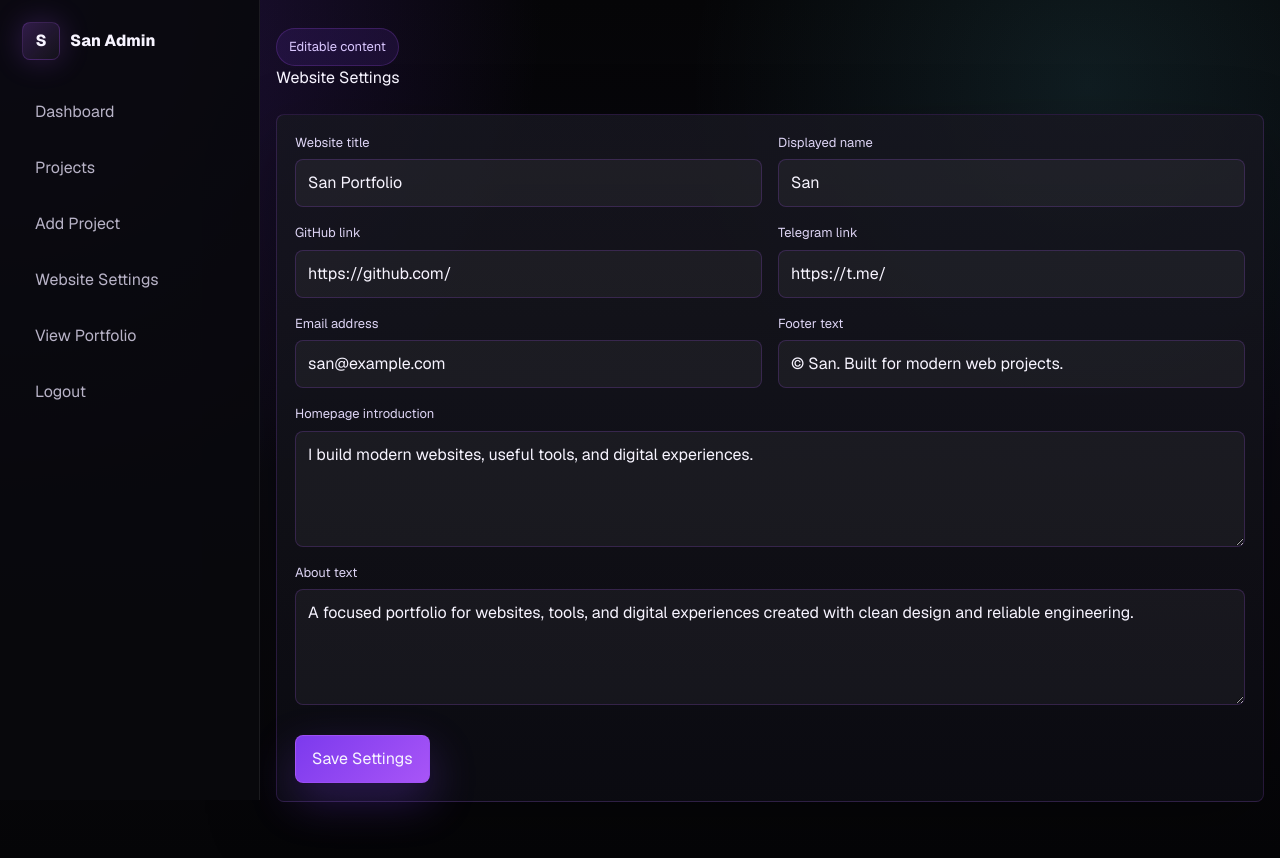
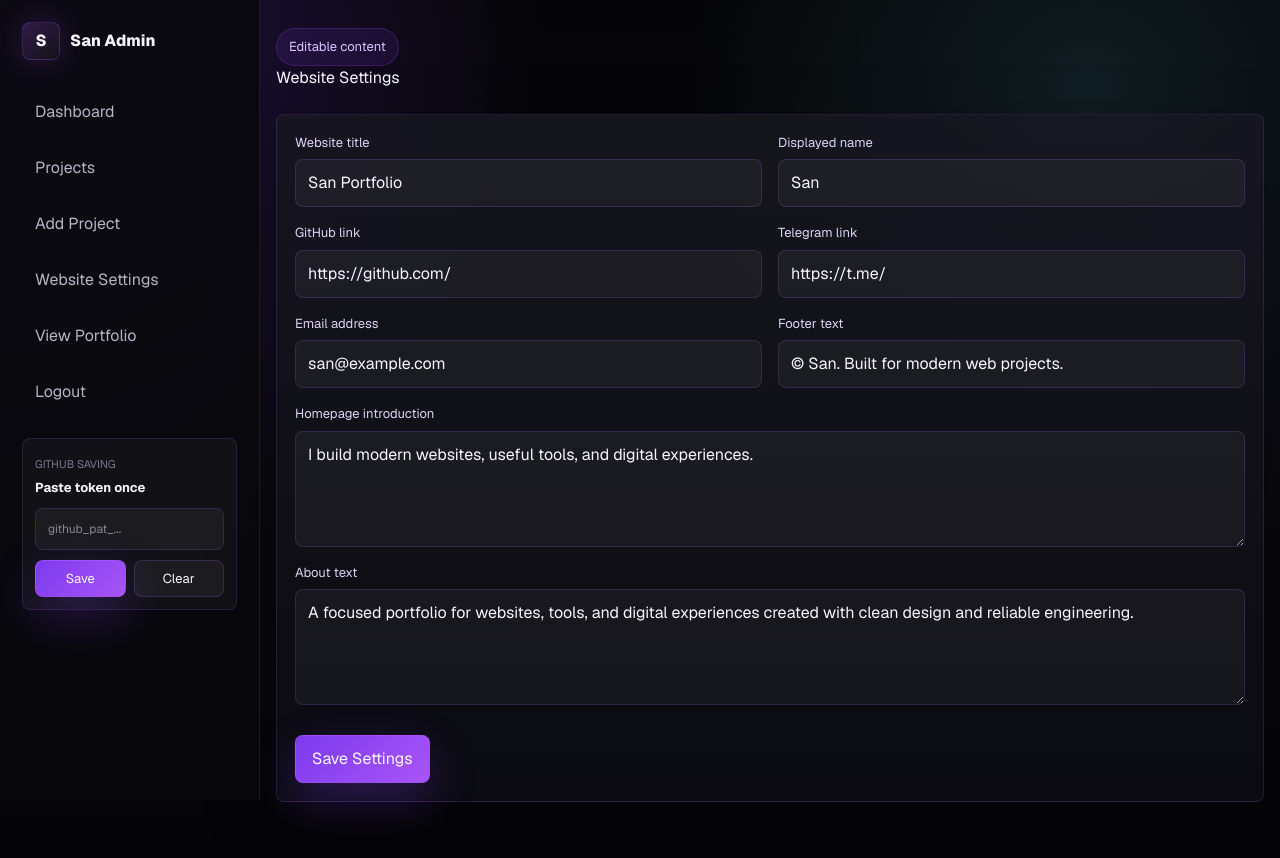
Before and after one commit to Legend999999/san-profile, a Next.js app: page /admin/settings in a window 1280 px wide. Built offline with nearby package versions, Linux system fonts and the light colour scheme; no server answers; the database is empty.

Commit message:
Allow admin browser GitHub token saves

```diff
--- a/app/admin/(private)/layout.tsx
+++ b/app/admin/(private)/layout.tsx
@@ -1,4 +1,5 @@
 import Link from "next/link";
+import { GitHubTokenPanel } from "@/components/admin/GitHubTokenPanel";
 import { logout } from "../actions";
 
 export default function AdminPrivateLayout({ children }: { children: React.ReactNode }) {
@@ -19,6 +20,7 @@ export default function AdminPrivateLayout({ children }: { children: React.React
             <button type="submit">Logout</button>
           </form>
         </nav>
+        <GitHubTokenPanel />
       </aside>
       <main className="admin-main">{children}</main>
     </div>
--- a/app/admin/api/projects/[id]/route.ts
+++ b/app/admin/api/projects/[id]/route.ts
@@ -22,6 +22,7 @@ export async function PATCH(request: Request, { params }: { params: Promise<{ id
   const { id } = await params;
   const input = (await request.json()) as ProjectInput;
   const projectInput = normalizeProject(input);
+  const githubToken = request.headers.get("x-github-token");
   try {
     const token = await requireAdminToken();
     const rows = await supabaseRequest<Project[]>(
@@ -37,7 +38,7 @@ export async function PATCH(request: Request, { params }: { params: Promise<{ id
   } catch (error) {
     if (error instanceof SupabaseConfigError) {
       try {
-        return NextResponse.json(await updateContentProject(id, projectInput));
+        return NextResponse.json(await updateContentProject(id, projectInput, { token: githubToken }));
       } catch (contentError) {
         return new NextResponse(
           contentError instanceof Error ? contentError.message : "Project update failed.",
@@ -49,8 +50,9 @@ export async function PATCH(request: Request, { params }: { params: Promise<{ id
   }
 }
 
-export async function DELETE(_request: Request, { params }: { params: Promise<{ id: string }> }) {
+export async function DELETE(request: Request, { params }: { params: Promise<{ id: string }> }) {
   const { id } = await params;
+  const githubToken = request.headers.get("x-github-token");
   try {
     const token = await requireAdminToken();
     await supabaseRequest(`/rest/v1/projects?id=eq.${encodeURIComponent(id)}`, {
@@ -61,7 +63,7 @@ export async function DELETE(_request: Request, { params }: { params: Promise<{
   } catch (error) {
     if (error instanceof SupabaseConfigError) {
       try {
-        await deleteContentProject(id);
+        await deleteContentProject(id, { token: githubToken });
         return new NextResponse(null, { status: 204 });
       } catch (contentError) {
         return new NextResponse(
--- a/app/admin/api/projects/route.ts
+++ b/app/admin/api/projects/route.ts
@@ -21,6 +21,7 @@ function normalizeProject(input: ProjectInput) {
 export async function POST(request: Request) {
   const input = (await request.json()) as ProjectInput;
   const projectInput = normalizeProject(input);
+  const githubToken = request.headers.get("x-github-token");
   try {
     const token = await requireAdminToken();
     const rows = await supabaseRequest<Project[]>("/rest/v1/projects", {
@@ -33,7 +34,7 @@ export async function POST(request: Request) {
   } catch (error) {
     if (error instanceof SupabaseConfigError) {
       try {
-        const project = await createContentProject(projectInput);
+        const project = await createContentProject(projectInput, { token: githubToken });
         return NextResponse.json(project, { status: 201 });
       } catch (contentError) {
         return new NextResponse(
--- a/app/admin/api/settings/route.ts
+++ b/app/admin/api/settings/route.ts
@@ -5,6 +5,7 @@ import type { WebsiteSettings } from "@/lib/types";
 
 export async function PATCH(request: Request) {
   const body = (await request.json()) as Partial<WebsiteSettings>;
+  const githubToken = request.headers.get("x-github-token");
   try {
     const token = await requireAdminToken();
     const rows = await supabaseRequest<WebsiteSettings[]>(
@@ -30,7 +31,7 @@ export async function PATCH(request: Request) {
   } catch (error) {
     if (error instanceof SupabaseConfigError) {
       try {
-        return NextResponse.json(await updateContentSettings(body));
+        return NextResponse.json(await updateContentSettings(body, { token: githubToken }));
       } catch (contentError) {
         return new NextResponse(
           contentError instanceof Error ? contentError.message : "Settings update failed.",
--- a/app/globals.css
+++ b/app/globals.css
@@ -434,6 +434,45 @@ select {
   border-color: var(--border);
   color: var(--text);
   background: rgba(255, 255, 255, 0.04);
+}
+
+.token-panel {
+  display: grid;
+  gap: 10px;
+  margin-top: 22px;
+  border: 1px solid rgba(168, 85, 247, 0.18);
+  border-radius: 8px;
+  padding: 12px;
+  background: rgba(255, 255, 255, 0.04);
+}
+
+.token-panel strong {
+  display: block;
+  margin-top: 3px;
+  font-size: 13px;
+}
+
+.token-kicker {
+  color: var(--soft);
+  font-size: 11px;
+  text-transform: uppercase;
+}
+
+.token-input {
+  font-size: 12px;
+  padding: 9px 10px;
+}
+
+.token-actions {
+  display: grid;
+  grid-template-columns: 1fr 1fr;
+  gap: 8px;
+}
+
+.token-actions .button {
+  min-height: 36px;
+  padding: 8px 10px;
+  font-size: 13px;
 }
 
 .admin-main {
--- a/components/admin/DeleteProjectButton.tsx
+++ b/components/admin/DeleteProjectButton.tsx
@@ -2,6 +2,7 @@
 
 import { useRouter } from "next/navigation";
 import { useState } from "react";
+import { getGitHubTokenHeaders } from "@/components/admin/GitHubTokenPanel";
 
 export function DeleteProjectButton({ id, title }: { id: string; title: string }) {
   const [busy, setBusy] = useState(false);
@@ -12,7 +13,10 @@ export function DeleteProjectButton({ id, title }: { id: string; title: string }
       return;
     }
     setBusy(true);
-    const response = await fetch(`/admin/api/projects/${id}`, { method: "DELETE" });
+    const response = await fetch(`/admin/api/projects/${id}`, {
+      method: "DELETE",
+      headers: getGitHubTokenHeaders(),
+    });
     setBusy(false);
     if (!response.ok) {
       alert("Project deletion failed.");
--- /dev/null
+++ b/components/admin/GitHubTokenPanel.tsx
@@ -0,0 +1,64 @@
+"use client";
+
+import { useEffect, useState } from "react";
+
+const storageKey = "san-admin-github-token";
+
+export function getGitHubTokenHeaders() {
+  if (typeof window === "undefined") return {};
+  const token = window.localStorage.getItem(storageKey)?.trim();
+  return token ? { "X-GitHub-Token": token } : {};
+}
+
+export function GitHubTokenPanel() {
+  const [token, setToken] = useState("");
+  const [saved, setSaved] = useState(false);
+
+  useEffect(() => {
+    const existing = window.localStorage.getItem(storageKey) ?? "";
+    setToken(existing);
+    setSaved(Boolean(existing));
+  }, []);
+
+  function saveToken() {
+    const cleanToken = token.trim();
+    if (cleanToken) {
+      window.localStorage.setItem(storageKey, cleanToken);
+      setSaved(true);
+      return;
+    }
+    window.localStorage.removeItem(storageKey);
+    setSaved(false);
+  }
+
+  function clearToken() {
+    window.localStorage.removeItem(storageKey);
+    setToken("");
+    setSaved(false);
+  }
+
+  return (
+    <section className="token-panel" aria-label="GitHub token">
+      <div>
+        <span className="token-kicker">GitHub saving</span>
+        <strong>{saved ? "Token saved" : "Paste token once"}</strong>
+      </div>
+      <input
+        aria-label="GitHub token"
+        className="input token-input"
+        onChange={(event) => setToken(event.target.value)}
+        placeholder="github_pat_..."
+        type="password"
+        value={token}
+      />
+      <div className="token-actions">
+        <button className="button primary" onClick={saveToken} type="button">
+          Save
+        </button>
+        <button className="button" onClick={clearToken} type="button">
+          Clear
+        </button>
+      </div>
+    </section>
+  );
+}
--- a/components/admin/ProjectForm.tsx
+++ b/components/admin/ProjectForm.tsx
@@ -2,6 +2,7 @@
 
 import { useRouter } from "next/navigation";
 import { useState } from "react";
+import { getGitHubTokenHeaders } from "@/components/admin/GitHubTokenPanel";
 import type { Project } from "@/lib/types";
 
 function slugify(value: string) {
@@ -40,7 +41,7 @@ export function ProjectForm({ project }: { project?: Project | null }) {
 
     const response = await fetch(project ? `/admin/api/projects/${project.id}` : "/admin/api/projects", {
       method: project ? "PATCH" : "POST",
-      headers: { "Content-Type": "application/json" },
+      headers: { "Content-Type": "application/json", ...getGitHubTokenHeaders() },
       body: JSON.stringify(payload),
     });
     setBusy(false);
--- a/components/admin/SettingsForm.tsx
+++ b/components/admin/SettingsForm.tsx
@@ -2,6 +2,7 @@
 
 import { useRouter } from "next/navigation";
 import { useState } from "react";
+import { getGitHubTokenHeaders } from "@/components/admin/GitHubTokenPanel";
 import type { WebsiteSettings } from "@/lib/types";
 
 export function SettingsForm({ settings }: { settings: WebsiteSettings }) {
@@ -15,7 +16,7 @@ export function SettingsForm({ settings }: { settings: WebsiteSettings }) {
     const payload = Object.fromEntries(formData.entries());
     const response = await fetch("/admin/api/settings", {
       method: "PATCH",
-      headers: { "Content-Type": "application/json" },
+      headers: { "Content-Type": "application/json", ...getGitHubTokenHeaders() },
       body: JSON.stringify(payload),
     });
     setBusy(false);
--- a/lib/content-store.ts
+++ b/lib/content-store.ts
@@ -12,12 +12,17 @@ type GitHubFile = {
   sha: string;
 };
 
+type GitHubSaveOptions = {
+  token?: string | null;
+};
+
 const contentPath = process.env.CONTENT_FILE_PATH ?? "content/site-data.json";
 const repo = process.env.GITHUB_REPO ?? "Legend999999/san-profile";
 const branch = process.env.GITHUB_BRANCH ?? "main";
 
-function getGitHubToken() {
+function getGitHubToken(tokenOverride?: string | null) {
   return (
+    tokenOverride ||
     process.env.GITHUB_TOKEN ||
     process.env.github_token ||
     process.env.GITHUB_PAT ||
@@ -45,8 +50,8 @@ function encodeBase64(value: string) {
   return Buffer.from(value, "utf8").toString("base64");
 }
 
-async function getGitHubFile(): Promise<{ data: SiteData; sha: string | null }> {
-  const token = getGitHubToken();
+async function getGitHubFile(tokenOverride?: string | null): Promise<{ data: SiteData; sha: string | null }> {
+  const token = getGitHubToken(tokenOverride);
   const headers: HeadersInit = {
     Accept: "application/vnd.github+json",
     "X-GitHub-Api-Version": "2022-11-28",
@@ -68,11 +73,11 @@ async function getGitHubFile(): Promise<{ data: SiteData; sha: string | null }>
   };
 }
 
-async function saveGitHubFile(data: SiteData, sha: string | null, message: string) {
-  const token = getGitHubToken();
+async function saveGitHubFile(data: SiteData, sha: string | null, message: string, options?: GitHubSaveOptions) {
+  const token = getGitHubToken(options?.token);
   if (!token) {
     throw new Error(
-      "GitHub saving is not ready yet. Add one Vercel Production environment variable named GITHUB_TOKEN, github_token, GITHUB_PAT, or GH_TOKEN with Contents read/write permission.",
+      "GitHub saving needs a token. Add one in the admin GitHub token panel, or set GITHUB_TOKEN in Vercel Production.",
     );
   }
 
@@ -142,8 +147,8 @@ export async function getContentProjectById(id: string) {
   return data.projects.find((project) => project.id === id) ?? null;
 }
 
-export async function createContentProject(input: ProjectInput) {
-  const { data, sha } = await getGitHubFile();
+export async function createContentProject(input: ProjectInput, options?: GitHubSaveOptions) {
+  const { data, sha } = await getGitHubFile(options?.token);
   const now = new Date().toISOString();
   const project: Project = {
     ...input,
@@ -153,12 +158,12 @@ export async function createContentProject(input: ProjectInput) {
     updated_at: now,
   };
   data.projects = sortProjects([project, ...data.projects]);
-  await saveGitHubFile(data, sha, `Add project: ${project.title}`);
+  await saveGitHubFile(data, sha, `Add project: ${project.title}`, options);
   return project;
 }
 
-export async function updateContentProject(id: string, input: ProjectInput) {
-  const { data, sha } = await getGitHubFile();
+export async function updateContentProject(id: string, input: ProjectInput, options?: GitHubSaveOptions) {
+  const { data, sha } = await getGitHubFile(options?.token);
   const index = data.projects.findIndex((project) => project.id === id);
   if (index < 0) {
     throw new Error("Project not found.");
@@ -171,19 +176,19 @@ export async function updateContentProject(id: string, input: ProjectInput) {
   };
   data.projects[index] = updated;
   data.projects = sortProjects(data.projects);
-  await saveGitHubFile(data, sha, `Update project: ${updated.title}`);
+  await saveGitHubFile(data, sha, `Update project: ${updated.title}`, options);
   return updated;
 }
 
-export async function deleteContentProject(id: string) {
-  const { data, sha } = await getGitHubFile();
+export async function deleteContentProject(id: string, options?: GitHubSaveOptions) {
+  const { data, sha } = await getGitHubFile(options?.token);
   const project = data.projects.find((item) => item.id === id);
   data.projects = data.projects.filter((item) => item.id !== id);
-  await saveGitHubFile(data, sha, `Delete project: ${project?.title ?? id}`);
+  await saveGitHubFile(data, sha, `Delete project: ${project?.title ?? id}`, options);
 }
 
-export async function updateContentSettings(input: Partial<WebsiteSettings>) {
-  const { data, sha } = await getGitHubFile();
+export async function updateContentSettings(input: Partial<WebsiteSettings>, options?: GitHubSaveOptions) {
+  const { data, sha } = await getGitHubFile(options?.token);
   data.settings = {
     ...data.settings,
     site_title: input.site_title ?? data.settings.site_title,
@@ -196,6 +201,6 @@ export async function updateContentSettings(input: Partial<WebsiteSettings>) {
     footer_text: input.footer_text ?? data.settings.footer_text,
     updated_at: new Date().toISOString(),
   };
-  await saveGitHubFile(data, sha, "Update website settings");
+  await saveGitHubFile(data, sha, "Update website settings", options);
   return data.settings;
 }
```
Also changed, not shown: 1 other file (tests, documents, lock files or other folders).
